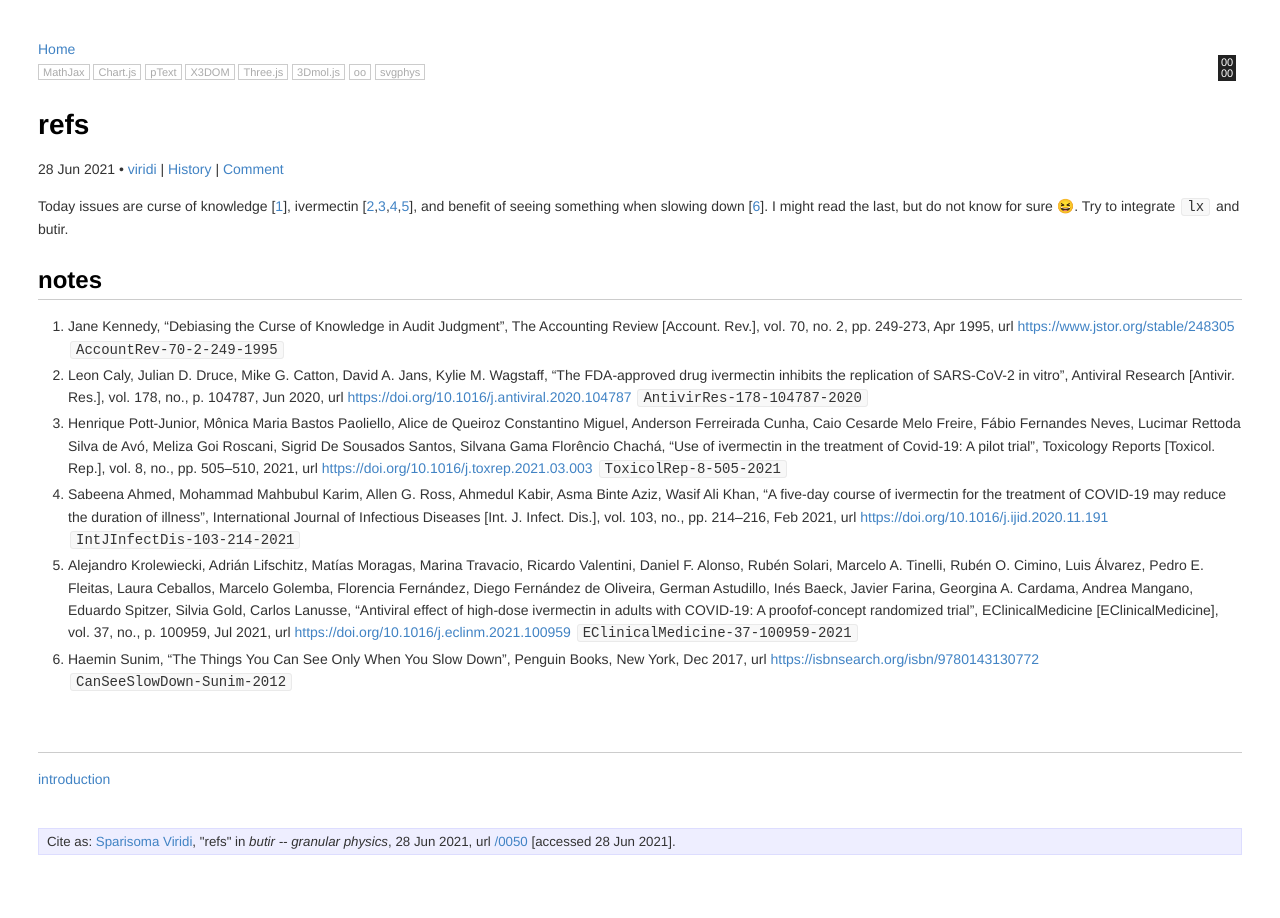
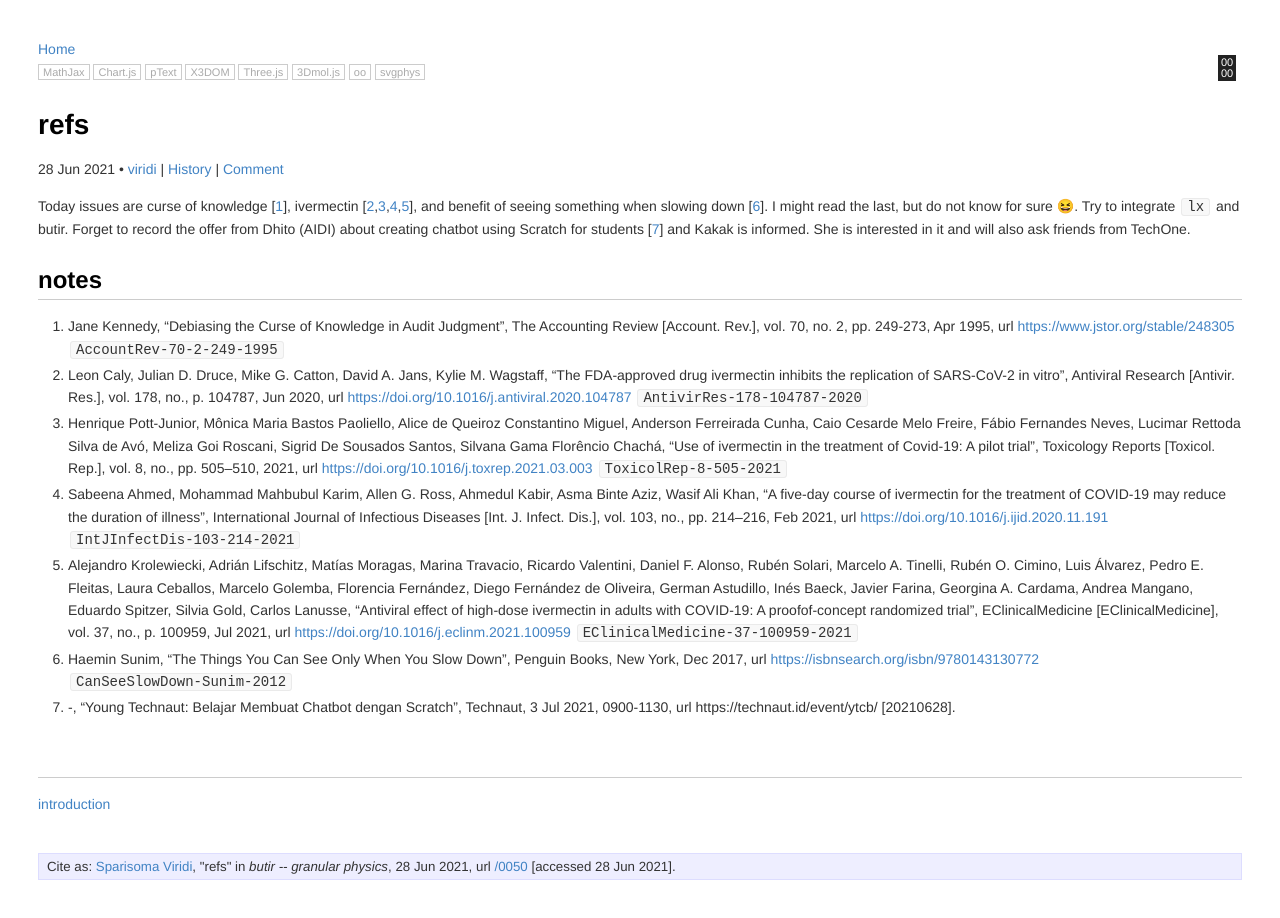
Before and after one commit to dudung/butir, a Jekyll site: the page built from _posts/0/05/2021-06-28-refs.md, in a window 1280 px wide. Built offline with Jekyll 4.4.1, drawn with Linux system fonts in a browser that asks for light colours; emoji names are drawn with the system emoji font.

Commit message:
add last

```diff
--- a/_posts/0/05/2021-06-28-refs.md
+++ b/_posts/0/05/2021-06-28-refs.md
@@ -13,13 +13,13 @@ oo: false
 svgphys: false
 category: literatures
 tags: ["ivermectin", "curse of knowledge", "the things you can see", "when you slow down"]
-date: 2021-06-28 21:07:00 +0700
+date: 2021-06-28 21:31:00 +0700
 permalink: /0050
 src: https://github.com/dudung/butir/commits/main/_posts/0/05/2021-06-28-refs.md
 twitter_username: 6unpnp
 nodes: ['0000']
 ---
-Today issues are curse of knowledge [[1](#r1)], ivermectin [[2](#r2),[3](#r3),[4](#r4),[5](#r5)], and benefit of seeing something when slowing down [[6](#r6)]. I might read the last, but do not know for sure :laughing:. Try to integrate `lx` and butir.
+Today issues are curse of knowledge [[1](#r1)], ivermectin [[2](#r2),[3](#r3),[4](#r4),[5](#r5)], and benefit of seeing something when slowing down [[6](#r6)]. I might read the last, but do not know for sure :laughing:. Try to integrate `lx` and butir. Forget to record the offer from Dhito (AIDI) about creating chatbot using Scratch for students [[7](#r7)] and Kakak is informed. She is interested in it and will also ask friends from TechOne.
 
 
 ## notes
@@ -30,6 +30,7 @@ vitro", Antiviral Research [Antivir. Res.], vol. 178, no., p. 104787, Jun 2020,
 4. <a name=r4></a>Sabeena Ahmed, Mohammad Mahbubul Karim, Allen G. Ross, Ahmedul Kabir, Asma Binte Aziz, Wasif Ali Khan, "A five-day course of ivermectin for the treatment of COVID-19 may reduce the duration of illness", International Journal of Infectious Diseases [Int. J. Infect. Dis.], vol. 103, no., pp. 214–216, Feb 2021, url <https://doi.org/10.1016/j.ijid.2020.11.191>  `IntJInfectDis-103-214-2021`
 5. <a name=r5></a>Alejandro Krolewiecki, Adrián Lifschitz, Matías Moragas, Marina Travacio, Ricardo Valentini, Daniel F. Alonso, Rubén Solari, Marcelo A. Tinelli, Rubén O. Cimino, Luis Álvarez, Pedro E. Fleitas, Laura Ceballos, Marcelo Golemba, Florencia Fernández, Diego Fernández de Oliveira, German Astudillo, Inés Baeck, Javier Farina, Georgina A. Cardama, Andrea Mangano, Eduardo Spitzer, Silvia Gold, Carlos Lanusse, "Antiviral effect of high-dose ivermectin in adults with COVID-19: A proofof-concept randomized trial", EClinicalMedicine [EClinicalMedicine], vol. 37, no., p. 100959, Jul 2021, url <https://doi.org/10.1016/j.eclinm.2021.100959> `EClinicalMedicine-37-100959-2021`
 6. <a name=r6></a>Haemin Sunim, "The Things You Can See Only When You Slow Down", Penguin Books, New York, Dec 2017, url <https://isbnsearch.org/isbn/9780143130772> `CanSeeSlowDown-Sunim-2012`
+7. <a name=r7></a>-, "Young Technaut: Belajar Membuat Chatbot dengan Scratch", Technaut, 3 Jul 2021, 0900-1130, url https://technaut.id/event/ytcb/ [20210628].
 
 
 ## &nbsp;
```
